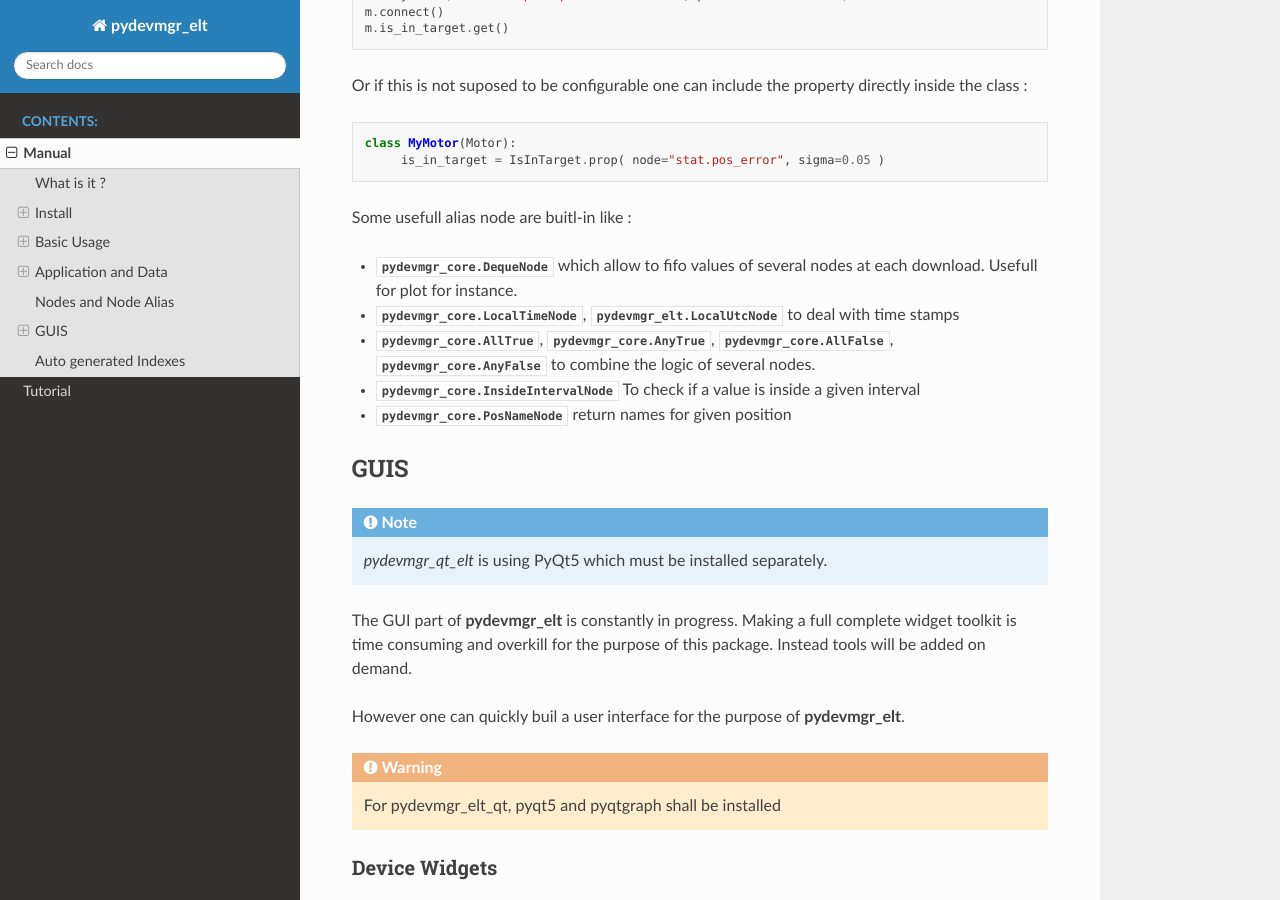
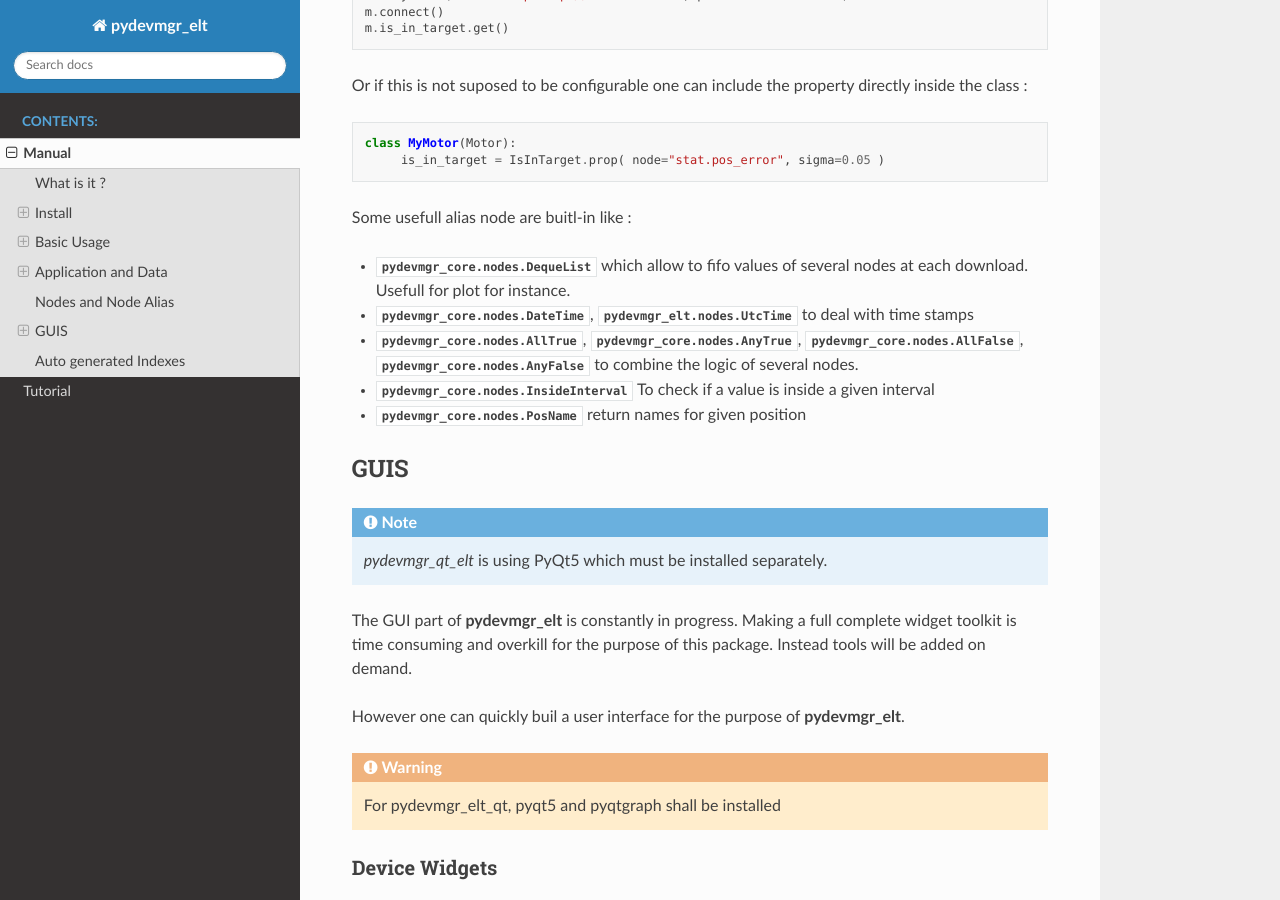
Before and after one commit to efisoft-elt/pydevmgr_elt, a Sphinx documentation site: the page built from docs/source/pydevmgr_elt_manual.rst, in a window 1280 px wide and 900 px high, scrolled down 15522 px. Built offline with Sphinx 7.4.7 and the Read the Docs theme 2.0.0, drawn with Linux system fonts in a browser that asks for light colours; some of the changed text lies outside the part shown.

Commit message:
adapt to new module for aliases

```diff
--- a/docs/source/exemples/adc_movement.py
+++ b/docs/source/exemples/adc_movement.py
@@ -1,4 +1,5 @@
-from pydevmgr_elt import Adc, CcsSim, Time, NodeVar, DataLink, wait, AllTrue
+from pydevmgr_elt import Adc, CcsSim, Time, NodeVar, DataLink, wait
+from pydevmgr_core.nodes import AllTrue
 from pydevmgr_ua import UaDevice, UaNode
 from pydantic import BaseModel, Field, AnyUrl
 from datetime import datetime
--- a/docs/source/exemples/adc_movement.rst
+++ b/docs/source/exemples/adc_movement.rst
@@ -26,7 +26,8 @@ Here is the script:
 
 .. code-block:: python
 
-    from pydevmgr_elt import Adc, CcsSim, Time, NodeVar, DataLink, wait, AllTrue
+    from pydevmgr_elt import Adc, CcsSim, Time, NodeVar, DataLink, wait
+    from pydevmgr_core.nodes import AllTrue
     from pydevmgr_ua import UaDevice, UaNode
     from pydantic import BaseModel, Field, AnyUrl
     from datetime import datetime
--- a/docs/source/py/tuto_test.py
+++ b/docs/source/py/tuto_test.py
@@ -256,7 +256,8 @@ class TestMotor2(TestMotor):
 
 
 
-from pydevmgr_core import BaseDevice, NodeAlias1, NodeVar, LocalUtcNode, DequeNode1
+from pydevmgr_core import BaseDevice, NodeAlias1, NodeVar
+from pydevmgr_core.nodes import UtcTime, Deque
 from pydantic import Field
 from collections import deque
 
@@ -264,9 +265,9 @@ class TestMotor3(TestMotor):
     class Data(TestMotor.Data):
         position: NodeVar[float] = 0.0
         position_mm: NodeVar[float] = 0.0
-        time: NodeVar[str] = Field(  '2000-01-01T00:00:00.000000', node=LocalUtcNode() )
+        time: NodeVar[str] = Field(  '2000-01-01T00:00:00.000000', node=UtcTime() )
 
-        position_buffer: NodeVar[deque] = Field( deque(), node = DequeNode1.prop( node="position", maxlen=100 ) )
+        position_buffer: NodeVar[deque] = Field( deque(), node = Deque.prop( node="position", maxlen=100 ) )
 
     @NodeAlias1.prop('position_mm', node="position")
     def position_mm(self, position):
--- a/docs/source/pydevmgr_elt_manual.rst
+++ b/docs/source/pydevmgr_elt_manual.rst
@@ -461,7 +461,7 @@ Note, one can also use the :class:`AllTrue` node alias to combine node logic :
 
 .. code-block:: python
 
-    >>> from pydevmgr_elt import AllTrue
+    >>> from pydevmgr_core.nodes import AllTrue
     >>> all_standstill = AllTrue(nodes=[tins.motor1.stat.is_standstill, tins.motor2.stat.is_standstill])
     >>> wait( [all_standstill] )
 
@@ -802,12 +802,12 @@ Or if this is not suposed to be configurable one can include the property direct
 
 Some usefull alias node are buitl-in like :
 
-- :class:`pydevmgr_core.DequeNode` which allow to fifo values of several nodes at each download. Usefull for plot for instance.
-- :class:`pydevmgr_core.LocalTimeNode`, :class:`pydevmgr_elt.LocalUtcNode` to deal with time stamps
-- :class:`pydevmgr_core.AllTrue`, :class:`pydevmgr_core.AnyTrue`, :class:`pydevmgr_core.AllFalse`, :class:`pydevmgr_core.AnyFalse` to combine
+- :class:`pydevmgr_core.nodes.DequeList` which allow to fifo values of several nodes at each download. Usefull for plot for instance.
+- :class:`pydevmgr_core.nodes.DateTime`, :class:`pydevmgr_elt.nodes.UtcTime` to deal with time stamps
+- :class:`pydevmgr_core.nodes.AllTrue`, :class:`pydevmgr_core.nodes.AnyTrue`, :class:`pydevmgr_core.nodes.AllFalse`, :class:`pydevmgr_core.nodes.AnyFalse` to combine
   the logic of several nodes.
-- :class:`pydevmgr_core.InsideIntervalNode` To check if a value is inside a given interval
-- :class:`pydevmgr_core.PosNameNode`  return names for given position
+- :class:`pydevmgr_core.nodes.InsideInterval` To check if a value is inside a given interval
+- :class:`pydevmgr_core.nodes.PosName`  return names for given position
 
 
 GUIS
@@ -1016,14 +1016,16 @@ Auto generated Indexes
 .. automodule:: pydevmgr_elt
     :members:  GROUP,  Motor,  Drot, Adc, Shutter, Lamp, Piezo, Sensor, Time, CcsSim, EltManager, EltDevice
                open_elt_manager, open_elt_device, nodealias, RpcError, EltRpc,  NodeAlias,
-               AllTrue , AllFalse , AnyTrue , AnyFalse , InsideIntervalNode , PosNameNode ,
                Int16, Int32, Int64, UInt16, UInt32, UInt64, Float, Double,
                INT  , DINT , LINT , UINT  , UDINT , ULINT  , REAL, LREAL,
                wait, Waiter,
-               local_time, DequeNode, LocalTimeNode , LocalUtcNode ,
                Downloader, Uploader, DataView,
                download, upload,
                open_elt_manager ,
                nodealias ,   kjoin , ksplit,
                NodeVar , DataLink,
-               DataView , io
+               DataView , io,
+               nodes.DateTime, nodes.UtcTime,
+               nodes.AllTrue , nodes.AllFalse , nodes.AnyTrue , nodes.AnyFalse
+               nodes.DequeList, nodes.Deque,
+               nodes.InsideInterval , nodes.PosName
```
Also changed, not shown: docs/source/exemples/motor_sequence.rst (+8 -6 lines), 6 other files.
